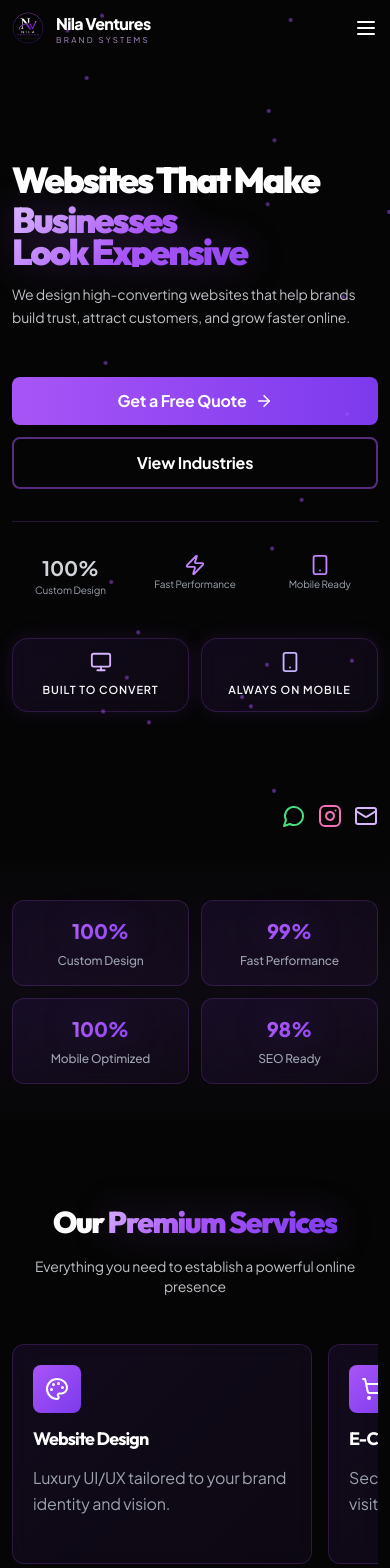
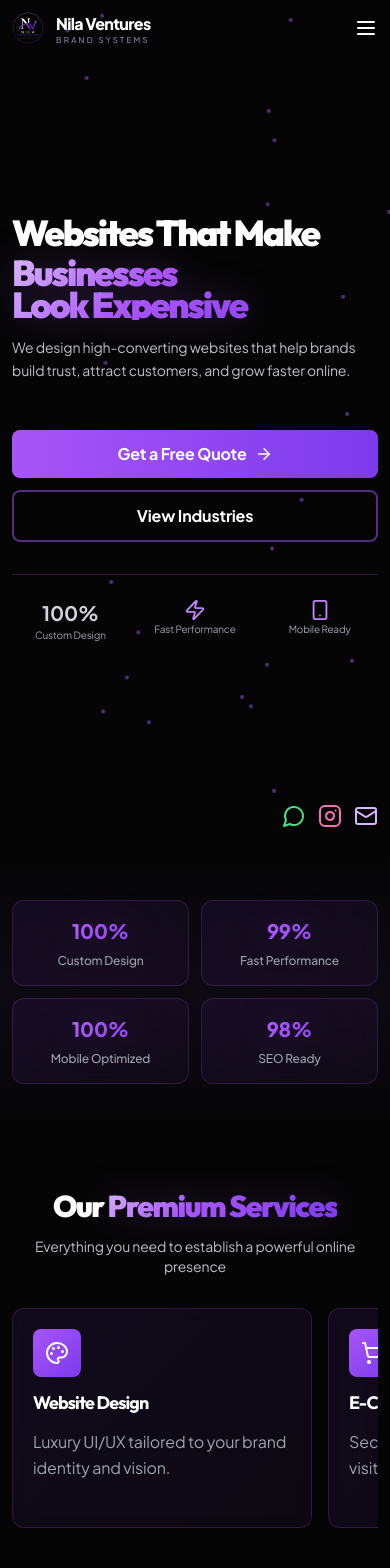
Before and after one commit to AshikMohammad-dev/Nila-Ventures, a React (Vite) app in the folder frontend/: page / in a window 390 px wide. Shown: the top 1568 px of the page. Built offline with nearby package versions, Linux system fonts and the light colour scheme.

Commit message:
Spacing Adjustment

```diff
--- a/frontend/src/components/Footer.jsx
+++ b/frontend/src/components/Footer.jsx
@@ -14,8 +14,8 @@ export default function Footer() {
   return (
     <footer className="relative bg-dark-card/50 backdrop-blur-xl border-t border-purple-500/10 py-16 px-4 sm:px-6 lg:px-8 overflow-hidden">
       <div className="max-w-7xl mx-auto">
-        <div className="grid md:grid-cols-4 gap-12 mb-12">
-          {/* Brand */}
+        {/* Brand Section */}
+        <div className="mb-12">
           <div className="space-y-4">
             <div className="flex items-center gap-3">
               <img src={logo} alt="Nila Ventures" className="h-12 w-auto" />
@@ -29,7 +29,10 @@ export default function Footer() {
               Premium web design & digital solutions for growing businesses in Kerala.
             </p>
           </div>
+        </div>
 
+        {/* Quick Links & Services - Side by Side */}
+        <div className="grid grid-cols-2 gap-12 mb-12 md:grid-cols-3">
           {/* Quick Links */}
           <div className="space-y-4">
             <h4 className="font-bold text-white">Quick Links</h4>
@@ -87,8 +90,6 @@ export default function Footer() {
               </li>
             </ul>
           </div>
-
-
         </div>
 
         {/* Divider */}
--- a/frontend/src/components/sections/CTA.jsx
+++ b/frontend/src/components/sections/CTA.jsx
@@ -16,7 +16,7 @@ export default function CTA() {
   return (
     <section
       id="cta"
-      className="relative py-16 sm:py-20 md:py-24 px-3 sm:px-4 md:px-6 lg:px-8 overflow-hidden"
+      className="relative py-12 sm:py-16 md:py-20 px-3 sm:px-4 md:px-6 lg:px-8 overflow-hidden"
     >
       {/* Background Gradient */}
       <div className="absolute inset-0 bg-gradient-to-r from-purple-500 to-violet-600 opacity-10 blur-3xl -z-10" />
@@ -131,8 +131,6 @@ export default function CTA() {
             </div>
           </div>
         </div>
-
-
       </div>
     </section>
   )
--- a/frontend/src/components/sections/FAQ.jsx
+++ b/frontend/src/components/sections/FAQ.jsx
@@ -59,12 +59,12 @@ export default function FAQ() {
   ]
 
   return (
-    <section className="relative py-16 sm:py-20 md:py-24 px-3 sm:px-4 md:px-6 lg:px-8 overflow-hidden">
+    <section className="relative py-12 sm:py-16 md:py-20 px-3 sm:px-4 md:px-6 lg:px-8 overflow-hidden">
       <div className="absolute inset-0 bg-gradient-to-r from-purple-500/5 via-transparent to-violet-600/5 blur-3xl -z-10" />
 
       <div className="max-w-4xl mx-auto">
         {/* Header */}
-        <div className="text-center mb-12 sm:mb-16 space-y-4 animate-slide-up">
+        <div className="text-center mb-8 sm:mb-12 md:mb-16 space-y-3 sm:space-y-4 animate-slide-up">
           <h2 className="text-3xl sm:text-4xl md:text-5xl font-black">
             Frequently Asked<span className="neon-text"> Questions</span>
           </h2>
--- a/frontend/src/components/sections/Hero.jsx
+++ b/frontend/src/components/sections/Hero.jsx
@@ -12,7 +12,7 @@ export default function Hero() {
   return (
     <section
       id="hero"
-      className="relative min-h-screen pt-24 sm:pt-32 pb-16 sm:pb-20 px-3 sm:px-4 md:px-6 lg:px-8 overflow-hidden flex items-center"
+      className="relative min-h-screen pt-20 sm:pt-28 md:pt-32 pb-12 sm:pb-16 md:pb-20 px-3 sm:px-4 md:px-6 lg:px-8 overflow-hidden flex items-center"
     >
       {/* Background Gradient */}
       <div className="absolute inset-0 bg-hero-gradient opacity-10 blur-3xl -z-10" />
@@ -50,7 +50,7 @@ export default function Hero() {
             </div>
 
             {/* Stats */}
-            <div className="grid grid-cols-3 gap-2 sm:gap-8 pt-8 border-t border-purple-500/20">
+            <div className="grid grid-cols-3 gap-2 sm:gap-8 pt-6 sm:pt-8 pb-4 sm:pb-0 border-t border-purple-500/20">
               <div className="text-center sm:text-left">
                 <p className="text-xl sm:text-3xl font-bold">100%</p>
                 <p className="text-[10px] sm:text-sm text-gray-400">Custom Design</p>
@@ -62,21 +62,6 @@ export default function Hero() {
               <div className="text-center sm:text-left">
                 <p className="text-xl sm:text-3xl text-purple-400 flex items-center justify-center sm:justify-start"><Smartphone size={22} className="sm:w-8 sm:h-8" /></p>
                 <p className="text-[10px] sm:text-sm text-gray-400">Mobile Ready</p>
-              </div>
-            </div>
-
-            <div className="grid grid-cols-2 gap-3 pt-2 md:hidden">
-              <div className="glass-card p-3 rounded-2xl border border-purple-400/30 bg-gradient-to-br from-purple-500/12 to-violet-500/8 shadow-[0_0_20px_rgba(168,85,247,0.12)]">
-                <div className="flex items-center justify-center mb-2 text-purple-300">
-                  <Monitor size={22} />
-                </div>
-                <p className="text-center text-[11px] font-semibold tracking-[0.08em] text-gray-100 uppercase">Built to Convert</p>
-              </div>
-              <div className="glass-card p-3 rounded-2xl border border-violet-400/30 bg-gradient-to-br from-violet-500/12 to-purple-500/8 shadow-[0_0_20px_rgba(168,85,247,0.12)]">
-                <div className="flex items-center justify-center mb-2 text-violet-300">
-                  <Smartphone size={22} />
-                </div>
-                <p className="text-center text-[11px] font-semibold tracking-[0.08em] text-gray-100 uppercase">Always On Mobile</p>
               </div>
             </div>
           </div>
--- a/frontend/src/components/sections/Portfolio.jsx
+++ b/frontend/src/components/sections/Portfolio.jsx
@@ -62,13 +62,13 @@ export default function Portfolio() {
   return (
     <section
       id="industries"
-      className="relative py-16 sm:py-20 md:py-24 px-3 sm:px-4 md:px-6 lg:px-8 overflow-hidden"
+      className="relative py-12 sm:py-16 md:py-20 px-3 sm:px-4 md:px-6 lg:px-8 overflow-hidden"
     >
       <div className="absolute inset-0 bg-gradient-to-r from-purple-500/5 via-transparent to-violet-600/5 blur-3xl -z-10" />
 
       <div className="max-w-7xl mx-auto">
         {/* Header */}
-        <div className="text-center mb-12 sm:mb-16 space-y-4 animate-slide-up">
+        <div className="text-center mb-8 sm:mb-12 md:mb-16 space-y-3 sm:space-y-4 animate-slide-up">
           <h2 className="text-3xl sm:text-4xl md:text-5xl font-black">
             Industries We<span className="neon-text"> Transform</span>
           </h2>
--- a/frontend/src/components/sections/Pricing.jsx
+++ b/frontend/src/components/sections/Pricing.jsx
@@ -87,12 +87,12 @@ export default function Pricing() {
 
 
   return (
-    <section id="pricing" className="relative py-16 sm:py-20 md:py-24 px-3 sm:px-4 md:px-6 lg:px-8 overflow-hidden">
+    <section id="pricing" className="relative py-12 sm:py-16 md:py-20 px-3 sm:px-4 md:px-6 lg:px-8 overflow-hidden">
       <div className="absolute inset-0 bg-gradient-to-b from-purple-500/5 to-violet-600/5 blur-3xl -z-10" />
 
       <div className="max-w-7xl mx-auto">
         {/* Header */}
-        <div className="text-center mb-12 sm:mb-16 space-y-4 animate-slide-up">
+        <div className="text-center mb-8 sm:mb-12 md:mb-16 space-y-3 sm:space-y-4 animate-slide-up">
           <h2 className="text-3xl sm:text-4xl md:text-5xl font-black tracking-tight">
             WEBSITE DEVELOPMENT
             <br />
--- a/frontend/src/components/sections/Process.jsx
+++ b/frontend/src/components/sections/Process.jsx
@@ -51,13 +51,13 @@ export default function Process() {
   return (
     <section
       id="process"
-      className="relative py-16 sm:py-20 md:py-24 px-3 sm:px-4 md:px-6 lg:px-8 overflow-hidden"
+      className="relative py-12 sm:py-16 md:py-20 px-3 sm:px-4 md:px-6 lg:px-8 overflow-hidden"
     >
       <div className="absolute inset-0 bg-gradient-to-b from-purple-500/5 to-violet-600/5 blur-3xl -z-10" />
 
       <div className="max-w-7xl mx-auto">
         {/* Header */}
-        <div className="text-center mb-12 sm:mb-16 space-y-4 animate-slide-up">
+        <div className="text-center mb-8 sm:mb-12 md:mb-16 space-y-3 sm:space-y-4 animate-slide-up">
           <h2 className="text-3xl sm:text-4xl md:text-5xl font-black tracking-[-0.05em] text-balance">
             Our<span className="neon-text"> Process</span>
           </h2>
--- a/frontend/src/components/sections/Services.jsx
+++ b/frontend/src/components/sections/Services.jsx
@@ -46,13 +46,13 @@ export default function Services() {
   return (
     <section
       id="services"
-      className="relative py-16 sm:py-20 md:py-24 px-3 sm:px-4 md:px-6 lg:px-8 overflow-hidden"
+      className="relative py-12 sm:py-16 md:py-20 px-3 sm:px-4 md:px-6 lg:px-8 overflow-hidden"
     >
       <div className="absolute inset-0 bg-gradient-to-r from-purple-500/5 via-transparent to-violet-600/5 blur-3xl -z-10" />
 
       <div className="max-w-7xl mx-auto">
         {/* Header */}
-        <div className="text-center mb-12 sm:mb-16 space-y-4 animate-slide-up">
+        <div className="text-center mb-8 sm:mb-12 md:mb-16 space-y-3 sm:space-y-4 animate-slide-up">
           <h2 className="text-3xl sm:text-4xl md:text-5xl font-black tracking-[-0.05em] text-balance">
             Our<span className="neon-text"> Premium Services</span>
           </h2>
--- a/frontend/src/components/sections/Testimonials.jsx
+++ b/frontend/src/components/sections/Testimonials.jsx
@@ -27,7 +27,7 @@ export default function Testimonials() {
   ]
 
   return (
-    <section className="relative py-16 sm:py-20 md:py-24 px-3 sm:px-4 md:px-6 lg:px-8 overflow-hidden">
+    <section className="relative py-12 sm:py-16 md:py-20 px-3 sm:px-4 md:px-6 lg:px-8 overflow-hidden">
       <div className="absolute inset-0 bg-gradient-to-r from-purple-500/5 via-transparent to-violet-600/5 blur-3xl -z-10" />
 
       <div className="max-w-7xl mx-auto">
--- a/frontend/src/components/sections/Transformation.jsx
+++ b/frontend/src/components/sections/Transformation.jsx
@@ -17,7 +17,7 @@ export default function Transformation() {
   ]
 
   return (
-    <section className="relative py-16 sm:py-20 md:py-24 px-3 sm:px-4 md:px-6 lg:px-8 overflow-hidden">
+    <section className="relative py-12 sm:py-16 md:py-20 px-3 sm:px-4 md:px-6 lg:px-8 overflow-hidden">
       <div className="absolute inset-0 bg-gradient-to-b from-purple-500/5 to-violet-600/5 blur-3xl -z-10" />
 
       <div className="max-w-7xl mx-auto">
```
